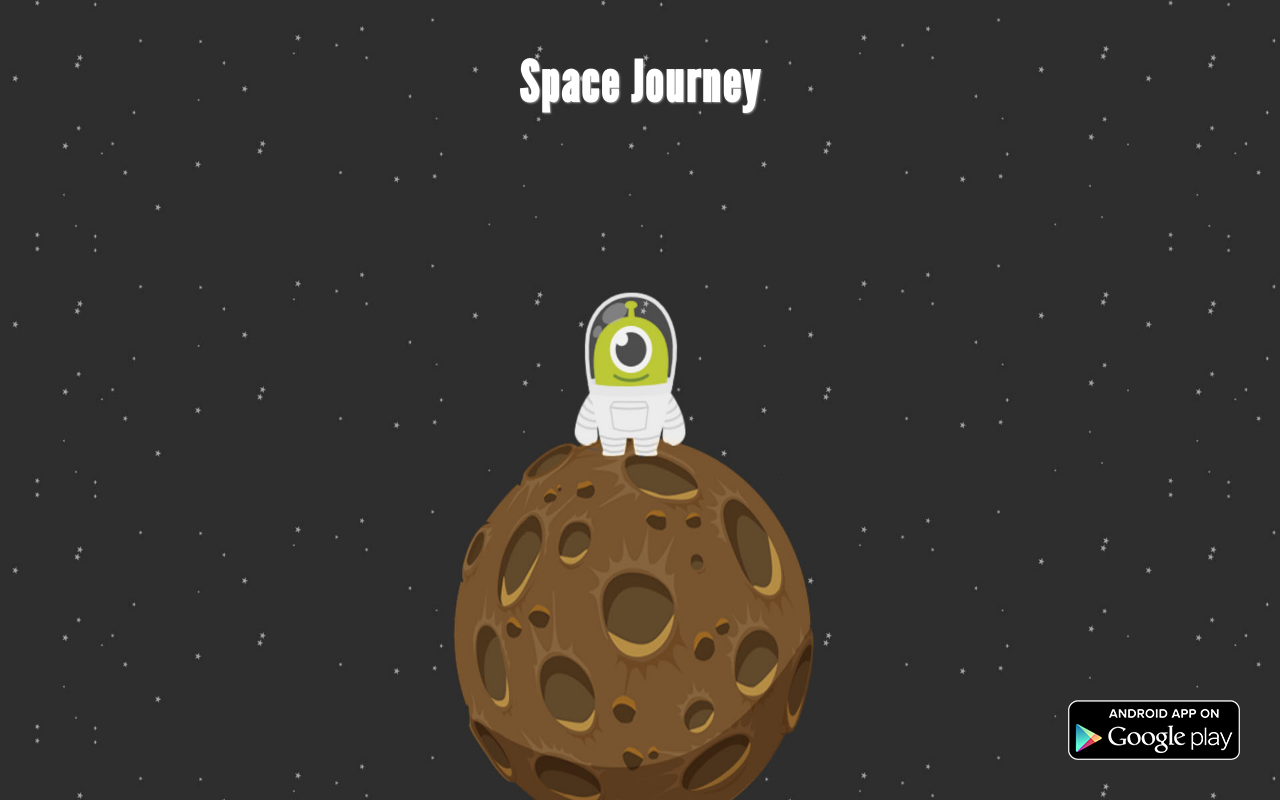
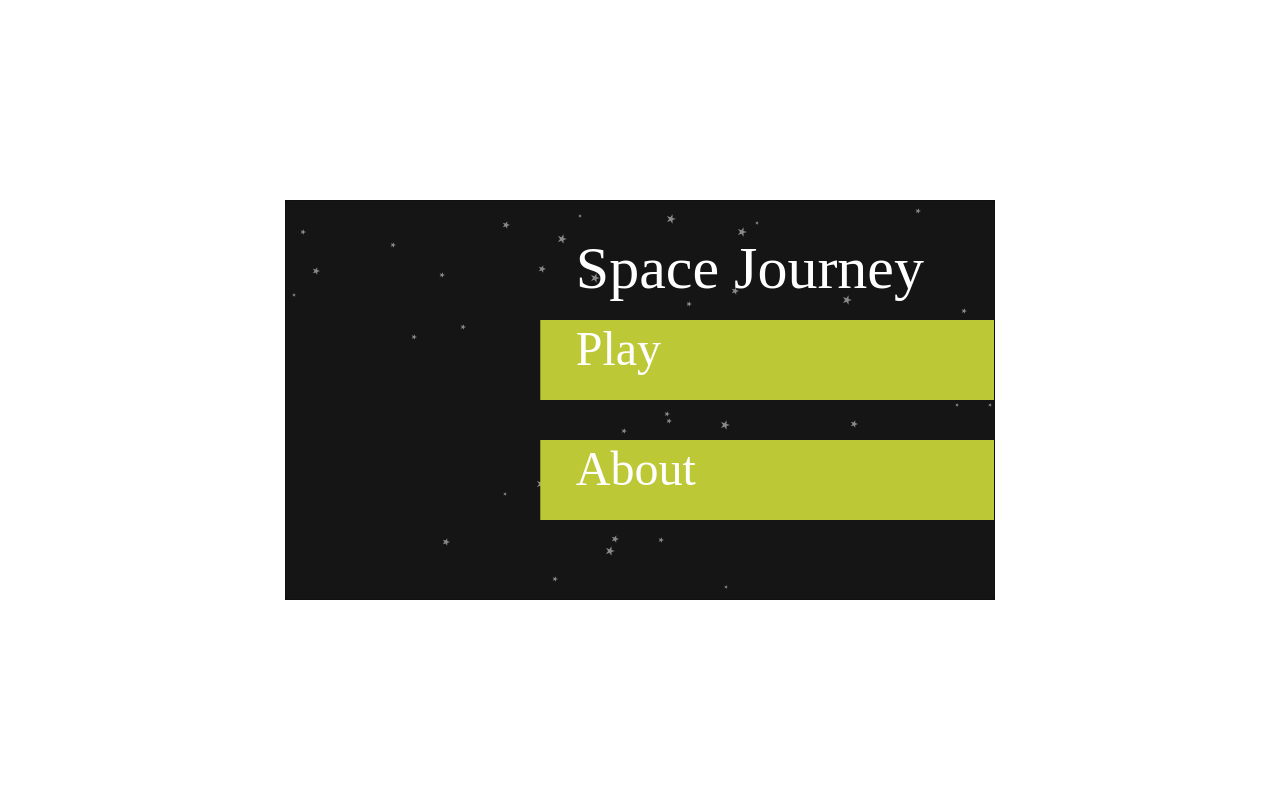
Before and after one commit to bolorsociedad/Space-Journey-Game, a plain HTML site: page index.html in a window 1280 px wide. Drawn offline with Linux system fonts and the light colour scheme.

Commit message:
Update index.html

```diff
--- a/index.html
+++ b/index.html
@@ -1,23 +1 @@
-<!DOCTYPE html PUBLIC "-//W3C//DTD XHTML 1.0 Transitional//EN" "http://www.w3.org/TR/xhtml1/DTD/xhtml1-transitional.dtd">
-<html xmlns="http://www.w3.org/1999/xhtml">
-<head>
-    <meta charset="UTF-8">
-    <meta name="viewport" content="width=device-width, initial-scale=1.0">
-    <meta property="og:type" content="website"/>
-    <meta property="og:title" content="Space Journey"/>
-    <meta property="og:site_name" content="Space Journey"/>
-    <meta property="og:description" content="Space Journey: Android game"/>
-    <meta property="og:image" content="images/cover.jpg"/>
-
-<title>Space Journey</title>
-
-
-<link href="index.css" rel="stylesheet">
-</head>
-
-<body>
-    <img src="images/bg.jpg" class="bg">
-<h1 class="title">Space Journey</h1>
-<a href="https://play.google.com/store/apps/details?id=com.imanolperez.spacejourney"><img src="images/googleplay.png" class="googlePlay"></a>
-</body>
-</html>
+<iframe src="index2.html" style="border: none;position: absolute; left: 50%;margin-left: -355px;top:50%;margin-top:-200px;width: 710px;height:400px;"></iframe>
```
